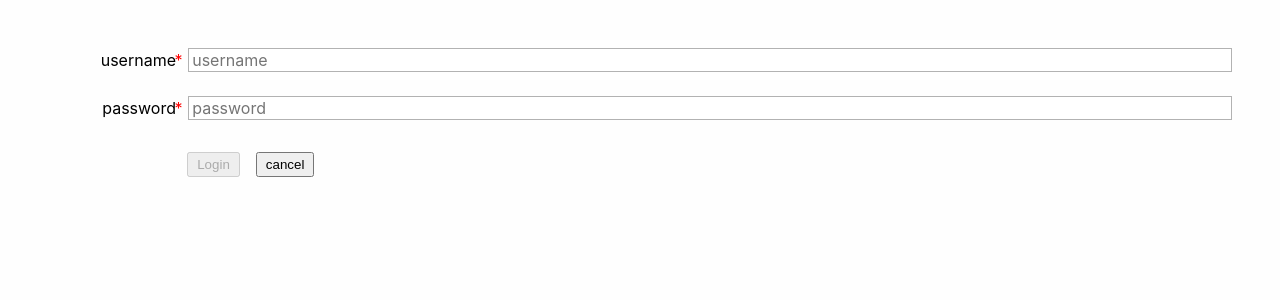
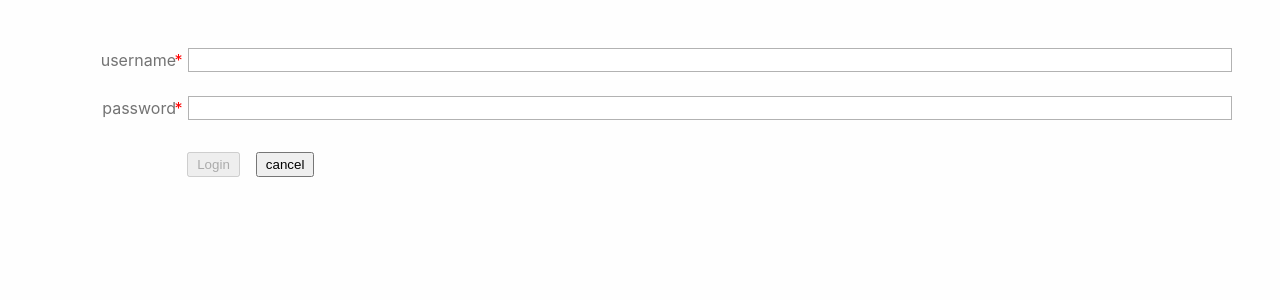
Before and after one commit to cbadger85/blog-platform-ui, a React (Create React App) app: page /Login in a window 1280 px wide. Shown: the top 300 px of the page. Built offline with nearby package versions, Linux system fonts and the light colour scheme; no server answers.

Commit message:
styled labels

```diff
--- a/src/pages/Login.tsx
+++ b/src/pages/Login.tsx
@@ -43,16 +43,10 @@ export const Login: React.FC<RouteComponentProps> = props => {
                 submitText="Login"
                 onCancel={() => null}
               >
-                <Field.Input
-                  label="username"
-                  name="username"
-                  placeholder="username"
-                  required
-                />
+                <Field.Input label="username" name="username" required />
                 <Field.Input
                   label="password"
                   name="password"
-                  placeholder="password"
                   required
                   type="password"
                 />
--- a/src/utils/FormUp/components/InputField.tsx
+++ b/src/utils/FormUp/components/InputField.tsx
@@ -40,7 +40,7 @@ export const InputField: React.FC<InputProps> = ({
               <span className={styles.inputLabel}>
                 {label ? (
                   <>
-                    {label}
+                    <span className={styles.inputLabel_text}>{label}</span>
                     {typeof required === 'function'
                       ? formState &&
                         required(formState) && (
--- a/src/utils/FormUp/components/inputField.module.css
+++ b/src/utils/FormUp/components/inputField.module.css
@@ -26,6 +26,10 @@ body {
   flex: 0 0 8rem;
   text-align: right;
   margin-right: 0.75rem;
+}
+
+.inputLabel_text {
+  filter: contrast(10%);
 }
 
 .inputLabel_required {
@@ -63,6 +67,7 @@ input.input {
   font-size: 1rem;
   padding: 0.2rem;
   border: 1px solid rgba(0, 0, 0, 0.3);
+  background-color: rgba(255, 255, 255, 0.95);
   transition: 0.1s ease-in background-color;
 }
 
@@ -72,7 +77,7 @@ input.input:focus {
 }
 
 input.input_error {
-  background-color: rgba(255, 0, 0, 0.1);
+  background-color: rgb(252, 190, 190);
   border-color: rgba(255, 0, 0, 0.4);
   transition: 0.1s ease-in background-color;
 }
```
